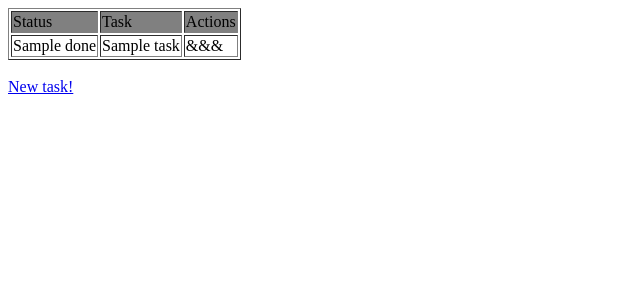
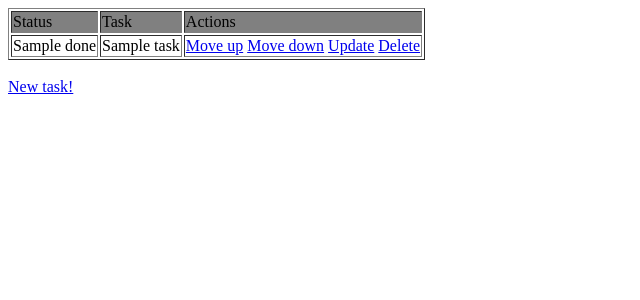
Before and after one commit to alexleschenko/Todo-list, a Django app: template app/templates/main.html in a window 1280 px wide. Shown: the top 300 px of the page, without its empty margins (0-640 px from the left). Run offline with Django 3.2, Linux system fonts and the light colour scheme; the template is opened without the code that fills it: most values are stand-ins (such as "Sample title", 1, 10 or a date in 2020).

Commit message:
donepart 2

```diff
--- a/app/templates/main.html
+++ b/app/templates/main.html
@@ -13,7 +13,10 @@
             {{ i.task }}
         </td>
         <td>
-            &&&
+            <a href="{% url 'main' %}?action=upp">Move up</a>
+            <a href="{% url 'main' %}?action=down">Move down</a>
+            <a href="{% url 'update' %}">Update</a>
+            <a href="{% url 'main' %}?action=dell">Delete</a>
         </td>
         </tr>
     {% endfor %}
```
Also changed, not shown: app/views.py (added, +21 -0 lines).
